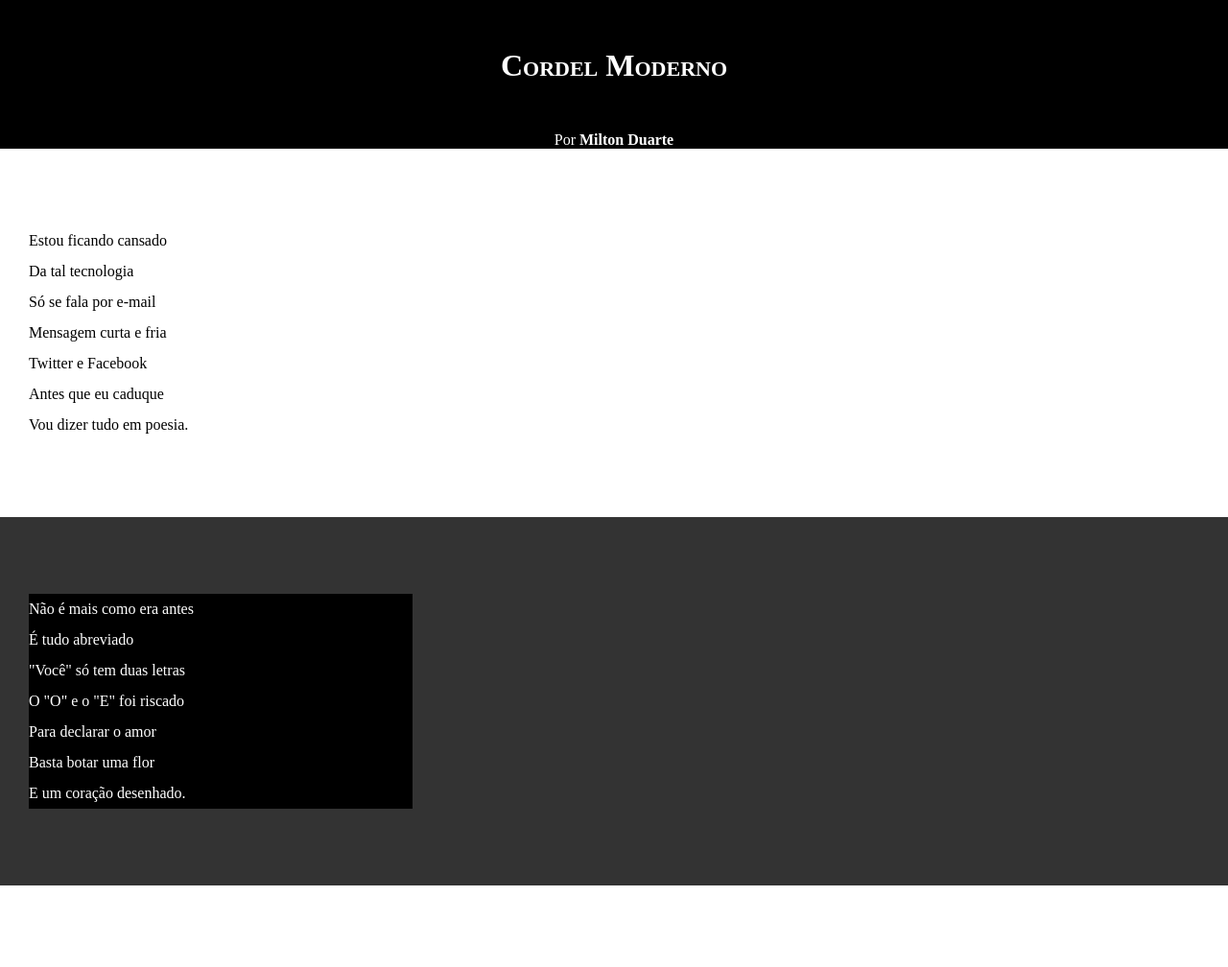
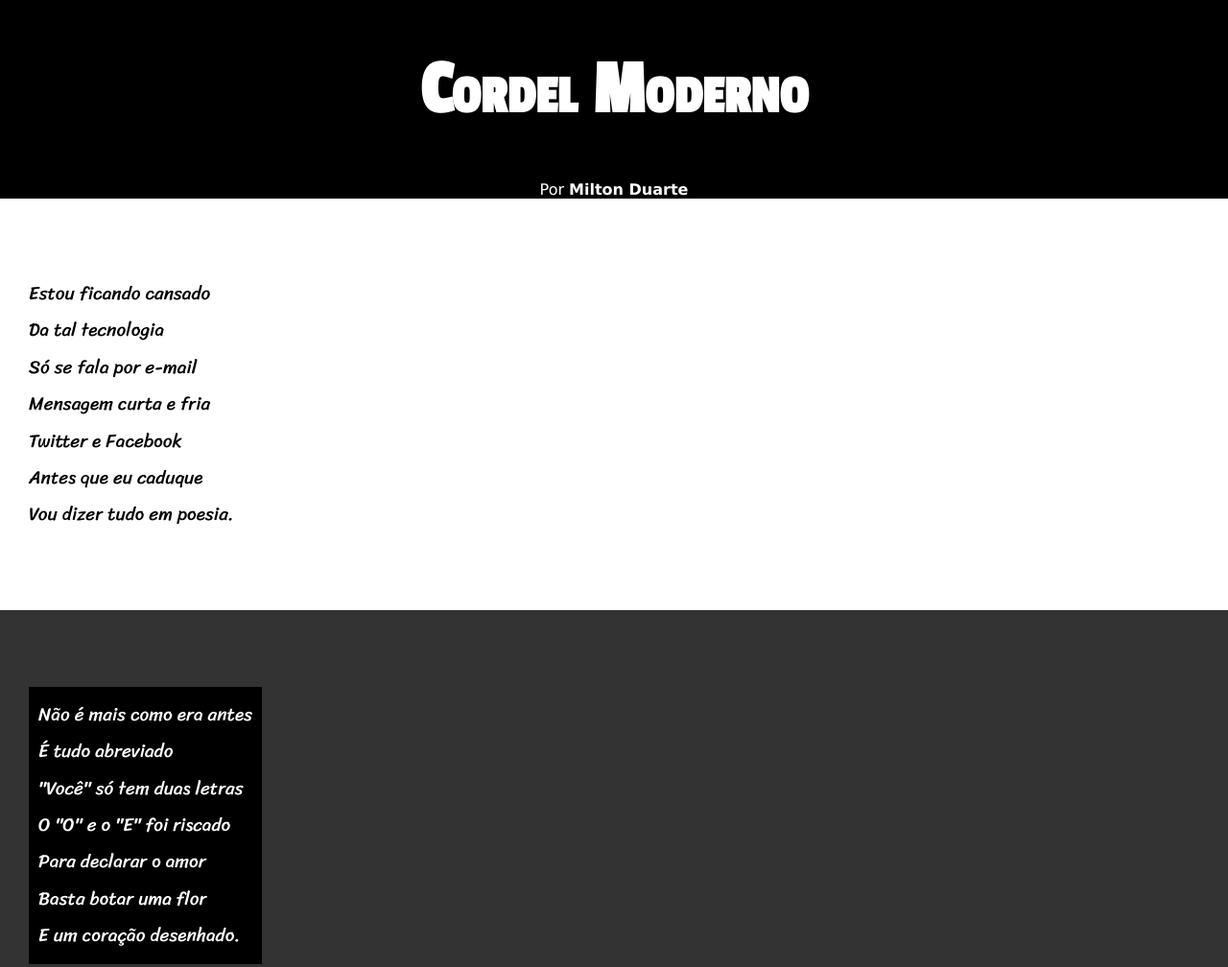
Before and after one commit to camilabsp/html-css3, a plain HTML site: page html-css/exercicios/Desafio012/index.html in a window 1280 px wide. Shown: the top 1008 px of the page at 96% size. Drawn offline with Linux system fonts and the light colour scheme.

Commit message:
atualização de estilos

```diff
--- a/html-css/exercicios/Desafio012/estilo/style.css
+++ b/html-css/exercicios/Desafio012/estilo/style.css
@@ -1,4 +1,15 @@
 @charset "UTF-8";
+
+@import url('https://fonts.googleapis.com/css2?family=Bebas+Neue&family=Passion+One&display=swap');
+
+@import url('https://fonts.googleapis.com/css2?family=Sriracha&display=swap');
+
+:root{ /* variáveis */
+
+    --fonte1: Verdana, Geneva, Tahoma, sans-serif;
+    --fonte2: 'Passion One', cursive;
+    --fonte3:  'Sriracha', cursive;
+}
 
 /* configurações gerais */
 
@@ -10,6 +21,7 @@
 html, body{
     min-height: 100hv;
     background-color: darkgray;
+    font-family: var(--fonte1);
 }
 
 header{
@@ -21,6 +33,8 @@ header{
 header > h1{
     padding-top: 50px;
     font-variant: small-caps;
+    font-family: var(--fonte2);
+    font-size: 5em; /* 10% da largura da tela */
 }
 header > p{
     padding-top: 50px;
@@ -41,6 +55,9 @@ section{
     padding-bottom: 10vh;
     line-height: 2em; /* espaçamento entre as linhas */
     padding-left: 30px;
+    font-family: var(--fonte3);
+    font-size: 1.2em
+
 }
 
 section.normal{
@@ -54,8 +71,9 @@ section.imagem{
 }
 
 section.imagem > p{
-    width: 400px;
+    display: inline-block;
     background-color: rgba(0, 0, 0, 253);
+    padding: 10px;
 }
 
 footer{
```
